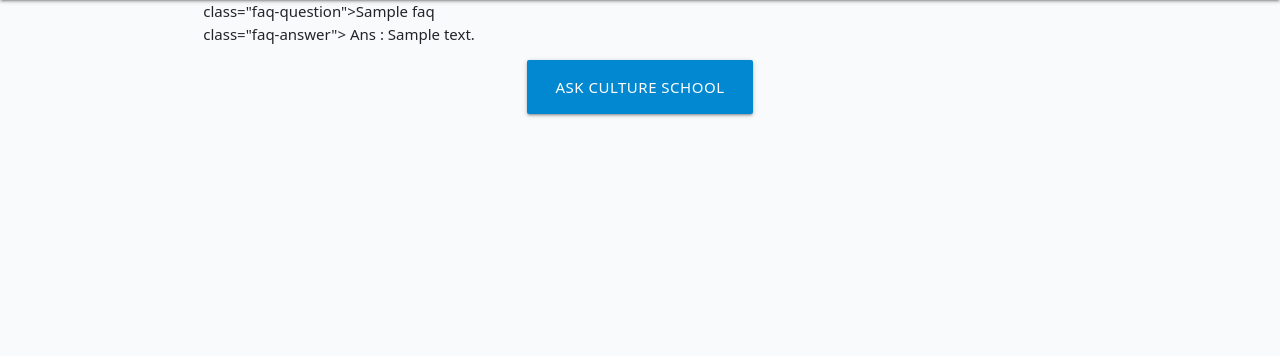
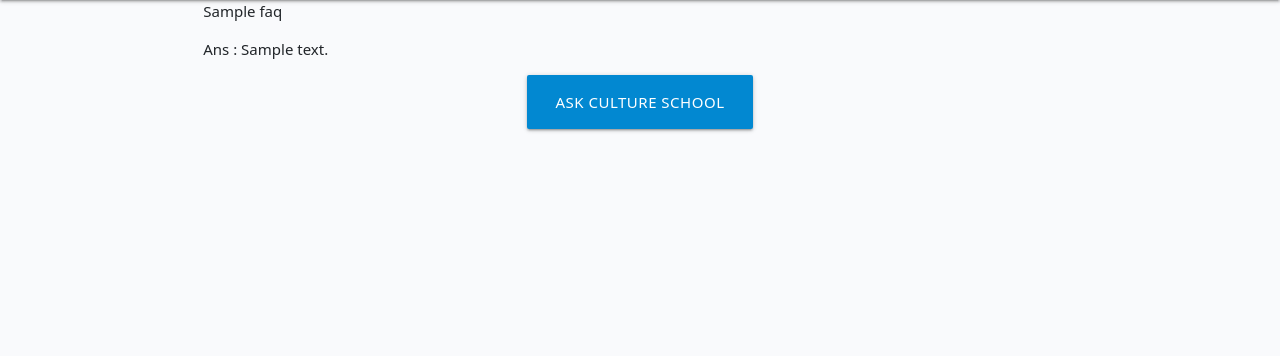
Before and after one commit to Rupa830904/Project-Portfolio4-Studyalongcultureschool, a Django app: page /faq/ in a window 1280 px wide. Shown: the part 64-420 px from the top of the page. Run offline with Django 3.2, Linux system fonts and the light colour scheme; tables that the repository leaves empty hold one stand-in row (values such as "Sample post").

Commit message:
update faq q & a

```diff
--- a/faq/templates/faq.html
+++ b/faq/templates/faq.html
@@ -12,8 +12,8 @@
 {% endblock %}
         {% for faq in faq_list %}
         <div class="container">
-            <strong> class="faq-question">{{ faq.question }}</strong>
-            <p>  class="faq-answer"> Ans : {{ faq.answer }} </p>
+            <p class="faq-question">{{ faq.question }}</p>
+            <p  class="faq-answer"> Ans : {{ faq.answer }} </p>
             {% if user.is_superuser %}
             <a href="{% url 'ans_faq' faq.id %}" class="btn-small light-blue darken-2">
             Answer</a>
```
